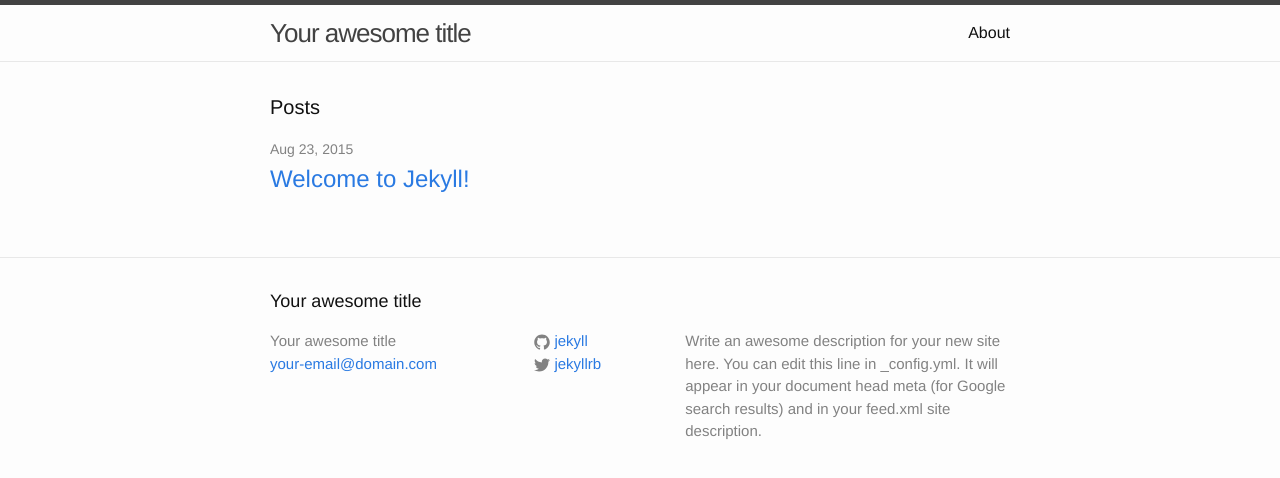
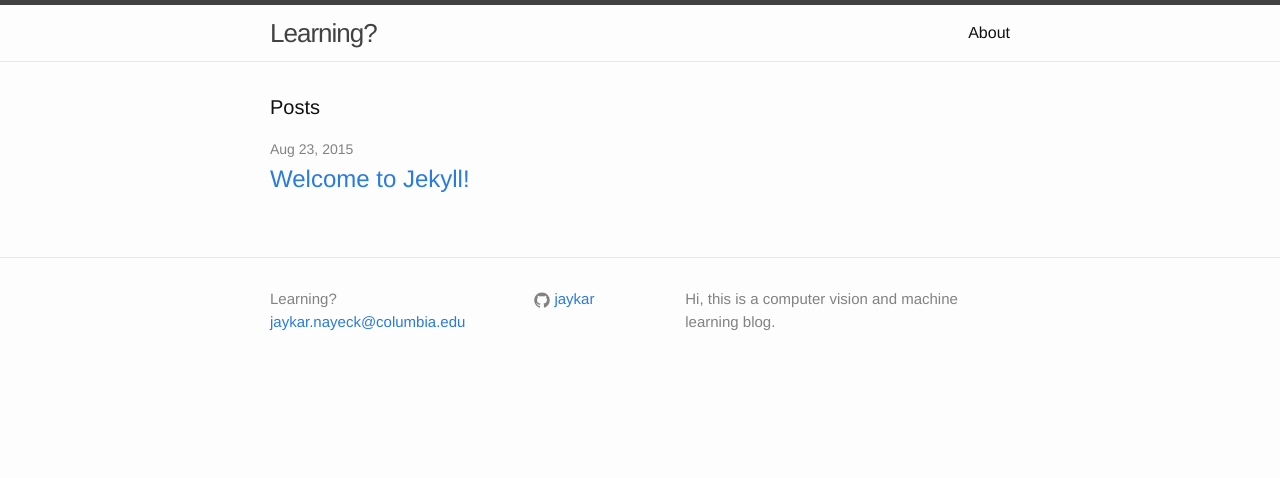
Before and after one commit to jaykar/jaykar.github.io, a Jekyll site: the page built from index.html, in a window 1280 px wide. Shown: the top 478 px of the page. Built offline with Jekyll 4.4.1, drawn with Linux system fonts in a browser that asks for light colours.

Commit message:
updated webiste

```diff
--- a/_config.yml
+++ b/_config.yml
@@ -1,14 +1,11 @@
 # Site settings
-title: Your awesome title
-email: your-email@domain.com
+title: Learning?
+email: jaykar.nayeck@columbia.edu
 description: > # this means to ignore newlines until "baseurl:"
-  Write an awesome description for your new site here. You can edit this
-  line in _config.yml. It will appear in your document head meta (for
-  Google search results) and in your feed.xml site description.
+   Hi, this is a computer vision and machine learning blog.
 baseurl: "" # the subpath of your site, e.g. /blog/
-url: "http://yourdomain.com" # the base hostname & protocol for your site
-twitter_username: jekyllrb
-github_username:  jekyll
+url: "http://jaykar.nayeck@columbia.edu" # the base hostname & protocol for your site
+github_username:  jaykar
 
 # Build settings
 markdown: kramdown
--- a/_includes/footer.html
+++ b/_includes/footer.html
@@ -1,9 +1,6 @@
 <footer class="site-footer">
 
   <div class="wrapper">
-
-    <h2 class="footer-heading">{{ site.title }}</h2>
-
     <div class="footer-col-wrapper">
       <div class="footer-col  footer-col-1">
         <ul class="contact-list">
--- a/_sass/_layout.scss
+++ b/_sass/_layout.scss
@@ -26,7 +26,7 @@
 .site-nav {
     float: right;
     line-height: 56px;
-
+    position: relative;
     .menu-icon {
         display: none;
     }
```
